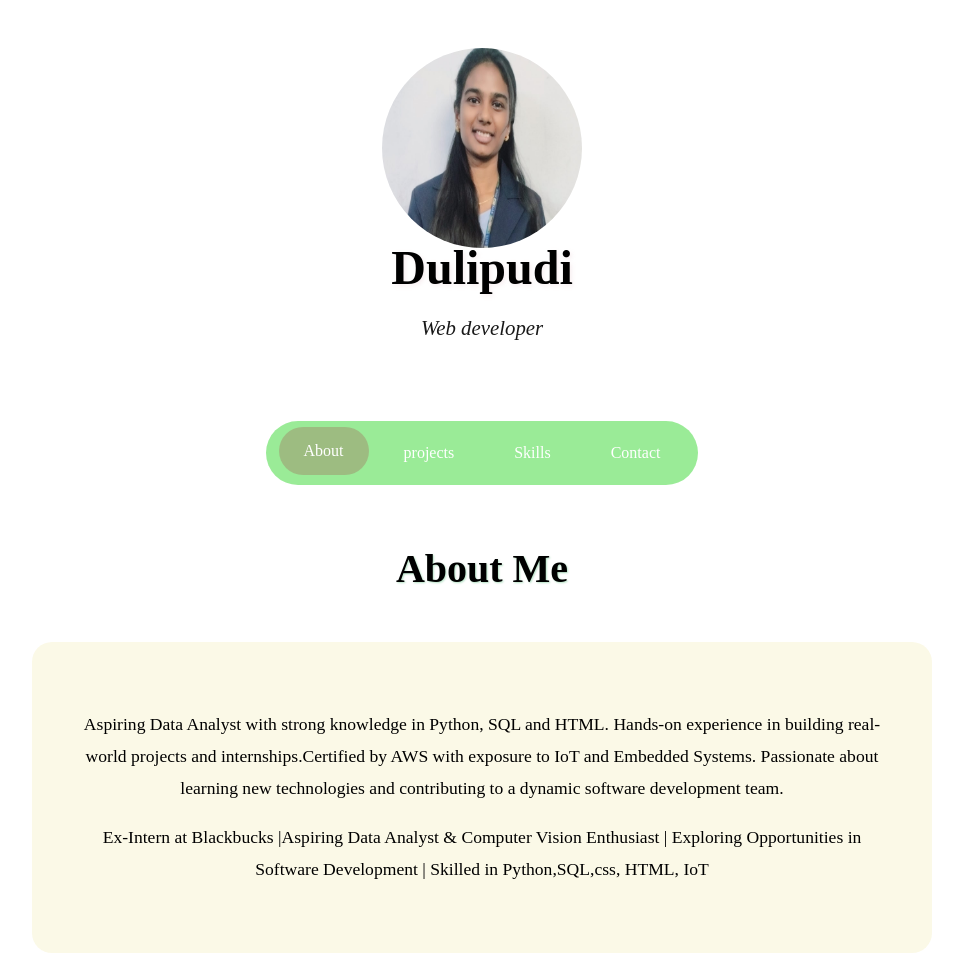
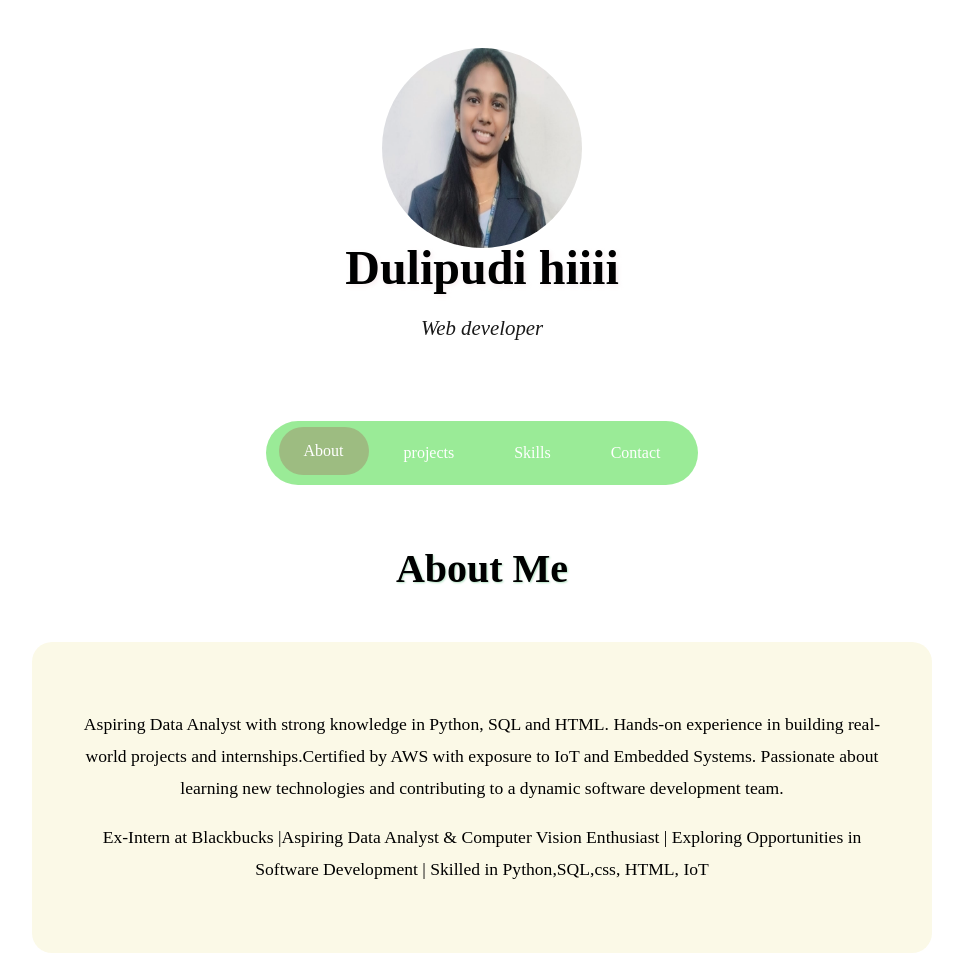
Before and after one commit to Pavani-Dulipudi/portfolio, a plain HTML site: page index.html in a window 1280 px wide. Shown: the top 956 px of the page, without its empty margins (158-1121 px from the left). Drawn offline with Linux system fonts and the light colour scheme.

Commit message:
name change

```diff
--- a/index.html
+++ b/index.html
@@ -13,7 +13,7 @@
                 <img src="pavssss.jpg">
             </div>
             <!-- image  -->
-            <h1> Dulipudi</h1>
+            <h1> Dulipudi hiiii</h1>
             <p class="tagline">Web developer</p>
         </header>
 
```
